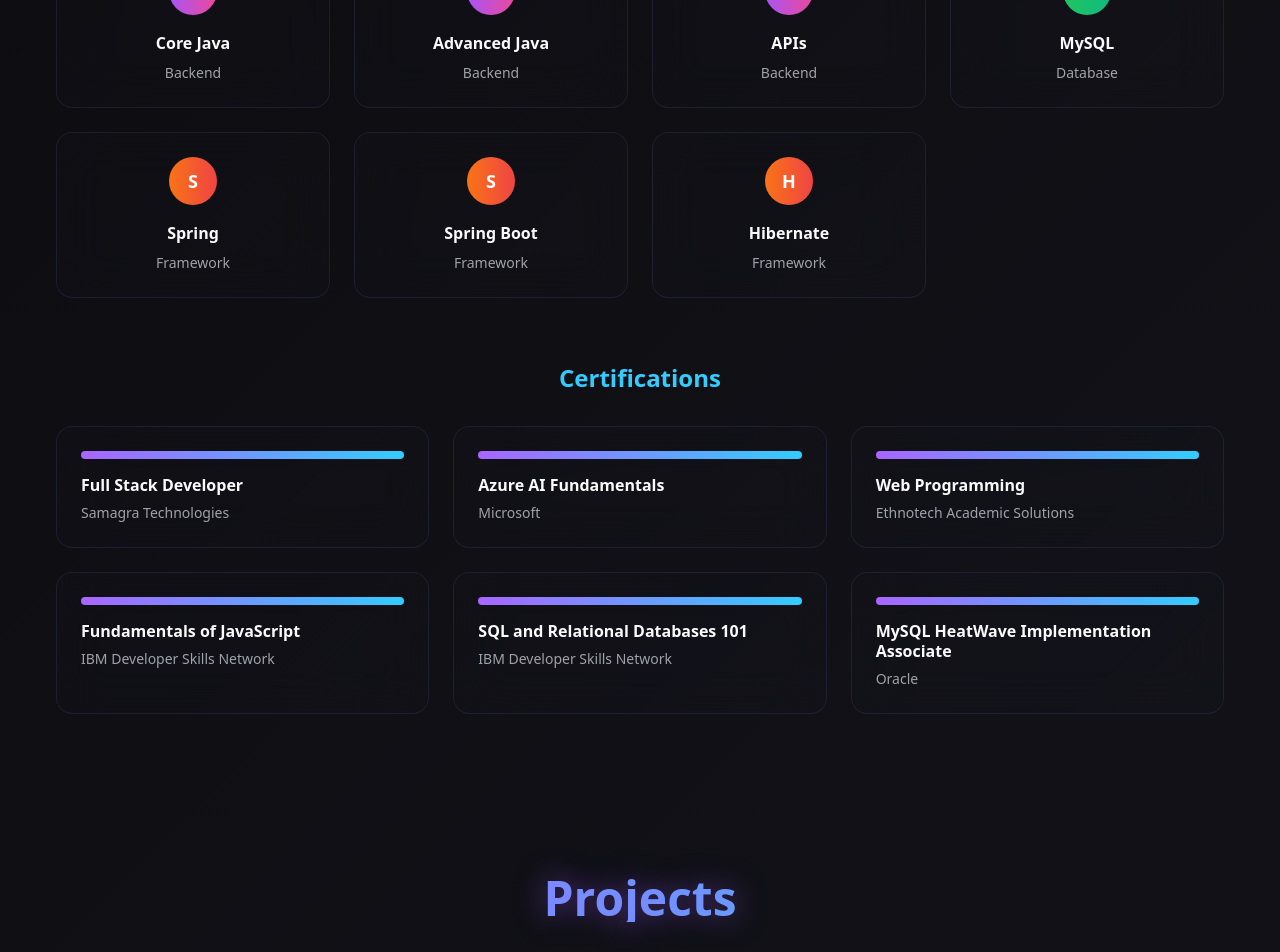
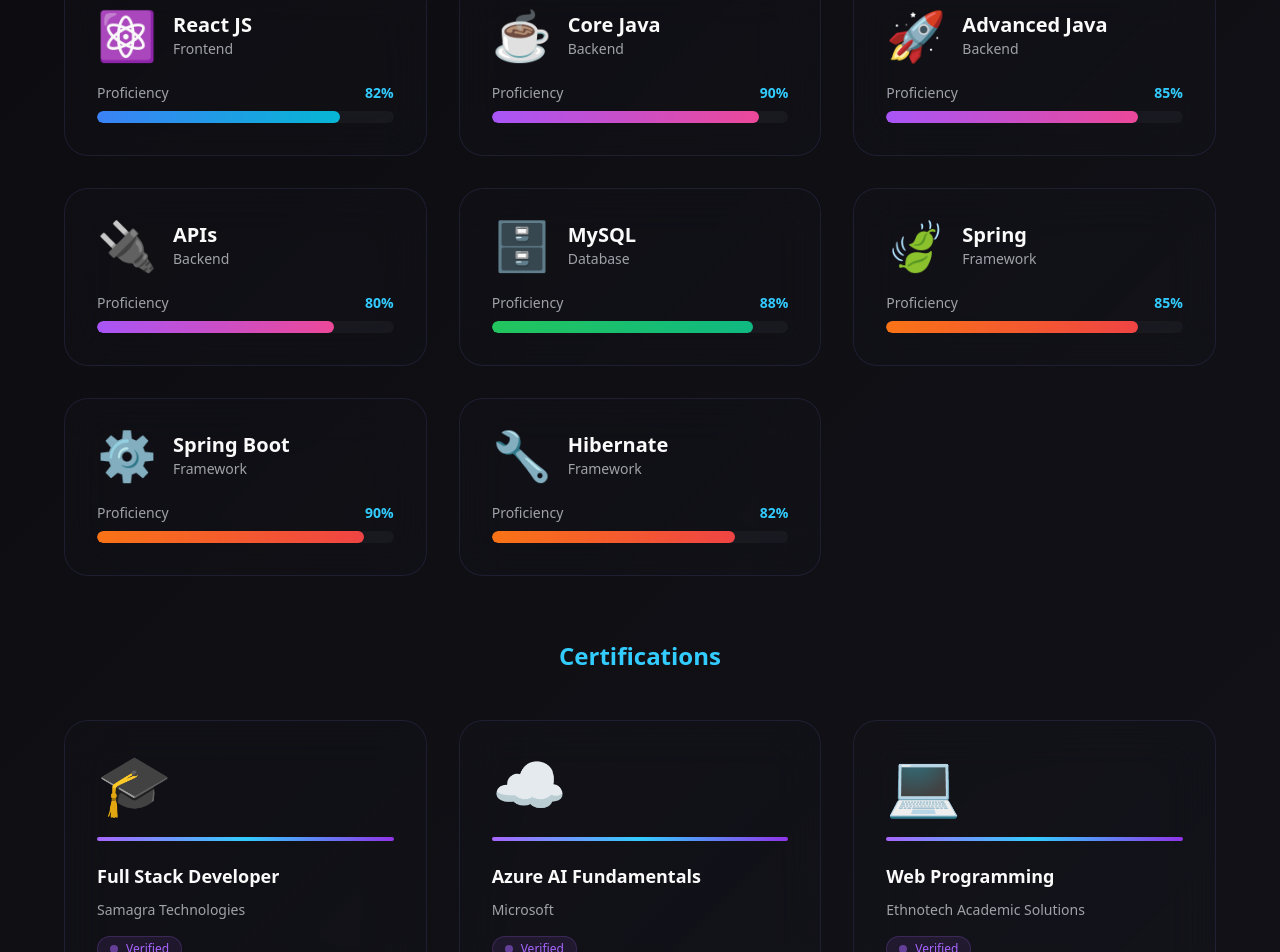
Before and after one commit to Sanjaykp7/SanjayKP-Portfolio, a React (Vite) app: page / in a window 1280 px wide. Shown: the part 1980-2932 px from the top of the page. Built offline with nearby package versions, Linux system fonts and the light colour scheme; the HTML template or start-up script is replaced by a standard one.

Commit message:
Refactor skills section

```diff
--- a/src/components/Skills.tsx
+++ b/src/components/Skills.tsx
@@ -1,42 +1,48 @@
 const Skills = () => {
   const skills = [
-    { name: 'HTML', category: 'Frontend' },
-    { name: 'CSS', category: 'Frontend' },
-    { name: 'JavaScript', category: 'Frontend' },
-    { name: 'React JS', category: 'Frontend' },
-    { name: 'Core Java', category: 'Backend' },
-    { name: 'Advanced Java', category: 'Backend' },
-    { name: 'APIs', category: 'Backend' },
-    { name: 'MySQL', category: 'Database' },
-    { name: 'Spring', category: 'Framework' },
-    { name: 'Spring Boot', category: 'Framework' },
-    { name: 'Hibernate', category: 'Framework' }
+    { name: 'HTML', category: 'Frontend', level: 90, icon: '🎨' },
+    { name: 'CSS', category: 'Frontend', level: 85, icon: '💅' },
+    { name: 'JavaScript', category: 'Frontend', level: 88, icon: '⚡' },
+    { name: 'React JS', category: 'Frontend', level: 82, icon: '⚛️' },
+    { name: 'Core Java', category: 'Backend', level: 90, icon: '☕' },
+    { name: 'Advanced Java', category: 'Backend', level: 85, icon: '🚀' },
+    { name: 'APIs', category: 'Backend', level: 80, icon: '🔌' },
+    { name: 'MySQL', category: 'Database', level: 88, icon: '🗄️' },
+    { name: 'Spring', category: 'Framework', level: 85, icon: '🍃' },
+    { name: 'Spring Boot', category: 'Framework', level: 90, icon: '⚙️' },
+    { name: 'Hibernate', category: 'Framework', level: 82, icon: '🔧' }
   ];
 
   const certifications = [
     {
       title: 'Full Stack Developer',
-      provider: 'Samagra Technologies'
+      provider: 'Samagra Technologies',
+      icon: '🎓'
     },
     {
       title: 'Azure AI Fundamentals',
-      provider: 'Microsoft'
+      provider: 'Microsoft',
+      icon: '☁️'
     },
     {
       title: 'Web Programming',
-      provider: 'Ethnotech Academic Solutions'
+      provider: 'Ethnotech Academic Solutions',
+      icon: '💻'
     },
     {
       title: 'Fundamentals of JavaScript',
-      provider: 'IBM Developer Skills Network'
+      provider: 'IBM Developer Skills Network',
+      icon: '📜'
     },
     {
       title: 'SQL and Relational Databases 101',
-      provider: 'IBM Developer Skills Network'
+      provider: 'IBM Developer Skills Network',
+      icon: '🗂️'
     },
     {
       title: 'MySQL HeatWave Implementation Associate',
-      provider: 'Oracle'
+      provider: 'Oracle',
+      icon: '🔥'
     }
   ];
 
@@ -60,19 +66,48 @@ const Skills = () => {
 
           {/* Skills Grid */}
           <div className="mb-16">
-            <h3 className="text-2xl font-semibold text-center mb-8 text-secondary">Technical Skills</h3>
-            <div className="grid grid-cols-2 md:grid-cols-3 lg:grid-cols-4 gap-6">
+            <h3 className="text-2xl font-semibold text-center mb-12 text-secondary">Technical Skills</h3>
+            <div className="grid grid-cols-1 md:grid-cols-2 lg:grid-cols-3 gap-8 max-w-6xl mx-auto">
               {skills.map((skill, index) => (
                 <div
                   key={skill.name}
-                  className="glass-card p-6 rounded-2xl text-center group hover:scale-105 transition-all duration-300"
-                  style={{ animationDelay: `${index * 0.1}s` }}
+                  className="glass-card p-8 rounded-3xl group hover:scale-105 hover:shadow-2xl transition-all duration-500 relative overflow-hidden"
+                  style={{ animationDelay: `${index * 0.05}s` }}
                 >
-                  <div className={`w-12 h-12 mx-auto mb-4 rounded-full bg-gradient-to-r ${getCategoryColor(skill.category)} flex items-center justify-center text-white font-bold text-lg`}>
-                    {skill.name.charAt(0)}
+                  {/* Background Gradient Effect */}
+                  <div className={`absolute inset-0 bg-gradient-to-br ${getCategoryColor(skill.category)} opacity-0 group-hover:opacity-10 transition-opacity duration-500`}></div>
+
+                  <div className="relative z-10">
+                    {/* Icon and Name */}
+                    <div className="flex items-center gap-4 mb-6">
+                      <div className={`text-5xl transform group-hover:scale-110 transition-transform duration-300`}>
+                        {skill.icon}
+                      </div>
+                      <div className="flex-1">
+                        <h4 className="font-bold text-xl text-foreground group-hover:text-primary transition-colors duration-300">
+                          {skill.name}
+                        </h4>
+                        <p className="text-sm text-muted-foreground">{skill.category}</p>
+                      </div>
+                    </div>
+
+                    {/* Skill Level Bar */}
+                    <div className="space-y-2">
+                      <div className="flex justify-between text-sm">
+                        <span className="text-muted-foreground">Proficiency</span>
+                        <span className="font-semibold text-secondary">{skill.level}%</span>
+                      </div>
+                      <div className="h-3 bg-muted/30 rounded-full overflow-hidden">
+                        <div
+                          className={`h-full bg-gradient-to-r ${getCategoryColor(skill.category)} rounded-full transition-all duration-1000 ease-out group-hover:shadow-lg`}
+                          style={{
+                            width: `${skill.level}%`,
+                            transitionDelay: `${index * 0.1}s`
+                          }}
+                        ></div>
+                      </div>
+                    </div>
                   </div>
-                  <h4 className="font-semibold text-foreground mb-2">{skill.name}</h4>
-                  <p className="text-sm text-muted-foreground">{skill.category}</p>
                 </div>
               ))}
             </div>
@@ -80,17 +115,38 @@ const Skills = () => {
 
           {/* Certifications Grid */}
           <div>
-            <h3 className="text-2xl font-semibold text-center mb-8 text-secondary">Certifications</h3>
-            <div className="grid grid-cols-1 md:grid-cols-2 lg:grid-cols-3 gap-6">
+            <h3 className="text-2xl font-semibold text-center mb-12 text-secondary">Certifications</h3>
+            <div className="grid grid-cols-1 md:grid-cols-2 lg:grid-cols-3 gap-8 max-w-6xl mx-auto">
               {certifications.map((cert, index) => (
                 <div
                   key={cert.title}
-                  className="glass-card p-6 rounded-2xl hover:scale-105 transition-all duration-300"
-                  style={{ animationDelay: `${index * 0.1}s` }}
+                  className="glass-card p-8 rounded-3xl group hover:scale-105 hover:shadow-2xl transition-all duration-500 relative overflow-hidden cursor-pointer"
+                  style={{ animationDelay: `${index * 0.05}s` }}
                 >
-                  <div className="h-2 bg-gradient-to-r from-primary to-secondary rounded-full mb-4"></div>
-                  <h4 className="font-semibold text-foreground mb-2 leading-tight">{cert.title}</h4>
-                  <p className="text-muted-foreground text-sm">{cert.provider}</p>
+                  {/* Animated Background */}
+                  <div className="absolute inset-0 bg-gradient-to-br from-primary/10 via-secondary/10 to-accent/10 opacity-0 group-hover:opacity-100 transition-opacity duration-500"></div>
+
+                  <div className="relative z-10">
+                    {/* Icon */}
+                    <div className="text-6xl mb-6 transform group-hover:scale-110 group-hover:rotate-12 transition-all duration-500">
+                      {cert.icon}
+                    </div>
+
+                    {/* Animated Gradient Line */}
+                    <div className="h-1 bg-gradient-to-r from-primary via-secondary to-accent rounded-full mb-6 transform origin-left group-hover:scale-x-110 transition-transform duration-500"></div>
+
+                    {/* Content */}
+                    <h4 className="font-bold text-lg text-foreground mb-3 leading-tight group-hover:text-primary transition-colors duration-300">
+                      {cert.title}
+                    </h4>
+                    <p className="text-muted-foreground text-sm font-medium">{cert.provider}</p>
+
+                    {/* Verification Badge */}
+                    <div className="mt-4 inline-flex items-center gap-2 px-3 py-1 bg-primary/10 border border-primary/20 rounded-full text-xs text-primary">
+                      <span className="w-2 h-2 bg-primary rounded-full animate-pulse"></span>
+                      Verified
+                    </div>
+                  </div>
                 </div>
               ))}
             </div>
--- a/src/integrations/supabase/client.ts
+++ /dev/null
@@ -1,17 +0,0 @@
-// This file is automatically generated. Do not edit it directly.
-import { createClient } from '@supabase/supabase-js';
-import type { Database } from './types';
-
-const SUPABASE_URL = import.meta.env.VITE_SUPABASE_URL;
-const SUPABASE_PUBLISHABLE_KEY = import.meta.env.VITE_SUPABASE_PUBLISHABLE_KEY;
-
-// Import the supabase client like this:
-// import { supabase } from "@/integrations/supabase/client";
-
-export const supabase = createClient<Database>(SUPABASE_URL, SUPABASE_PUBLISHABLE_KEY, {
-  auth: {
-    storage: localStorage,
-    persistSession: true,
-    autoRefreshToken: true,
-  }
-});
```
